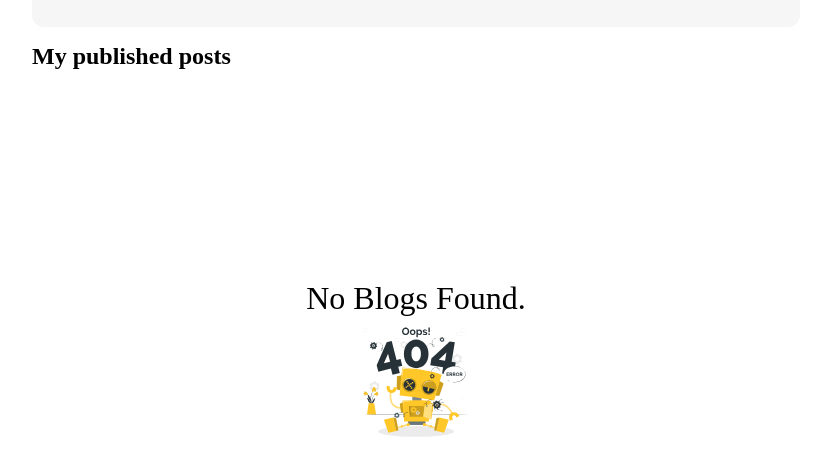
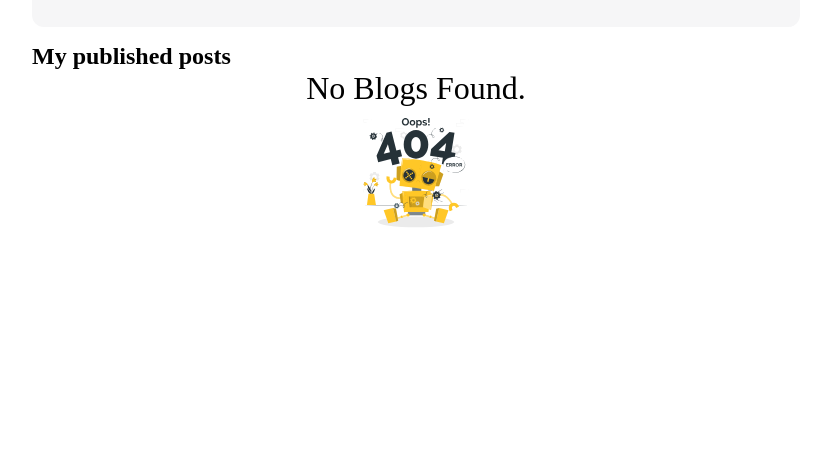
Before and after one commit to mza-wtag/my-blog-react-app, a React (Vite) app: page /me in a window 1280 px wide. Shown: the part 318-794 px from the top of the page, without its empty margins (224-1054 px from the left). Built offline with nearby package versions, Linux system fonts and the light colour scheme; sample sign-in values are in the browser's storage.

Commit message:
review resolved

```diff
--- a/src/components/BlogList/BlogList.jsx
+++ b/src/components/BlogList/BlogList.jsx
@@ -5,19 +5,23 @@ import "@components/BlogList/blogList.scss";
 import NotFound from "@components/NotFound/NotFound";
 
 const BlogList = ({ blogs }) => {
-  const queryString = useSelector((state) => state.search.searchQuery);
+  const queryString = useSelector((state) => state?.search?.searchQuery);
   const searchedBlogs = blogs?.filter((blog) =>
     blog?.title.includes(queryString.toLowerCase())
   );
 
   return (
-    <div className="blog-list">
+    <>
       {searchedBlogs?.length > 0 ? (
-        searchedBlogs?.map((blog) => <BlogCard key={blog.id} blog={blog} />)
+        <div className="blog-list">
+          {searchedBlogs?.map((blog) => (
+            <BlogCard key={blog.id} blog={blog} />
+          ))}
+        </div>
       ) : (
         <NotFound text="No Blogs Found." />
       )}
-    </div>
+    </>
   );
 };
 
--- a/src/components/NotFound/notFound.scss
+++ b/src/components/NotFound/notFound.scss
@@ -6,10 +6,6 @@
   flex-direction: column;
   font-size: 2rem;
   justify-content: center;
-  left: 50%;
-  position: fixed;
-  top: 85%;
-  transform: translate(-50%, -50%);
   img {
     height: 8rem;
     width: 100%;
--- a/src/components/Search/Search.jsx
+++ b/src/components/Search/Search.jsx
@@ -6,7 +6,7 @@ import { searchBlogPosts } from "@actions/blogActions";
 
 const Search = () => {
   const dispatch = useDispatch();
-  const query = useSelector((state) => state.search.searchQuery);
+  const query = useSelector((state) => state?.search?.searchQuery);
 
   const handleSearch = (event) => {
     const searchQuery = event.target.value;
```
